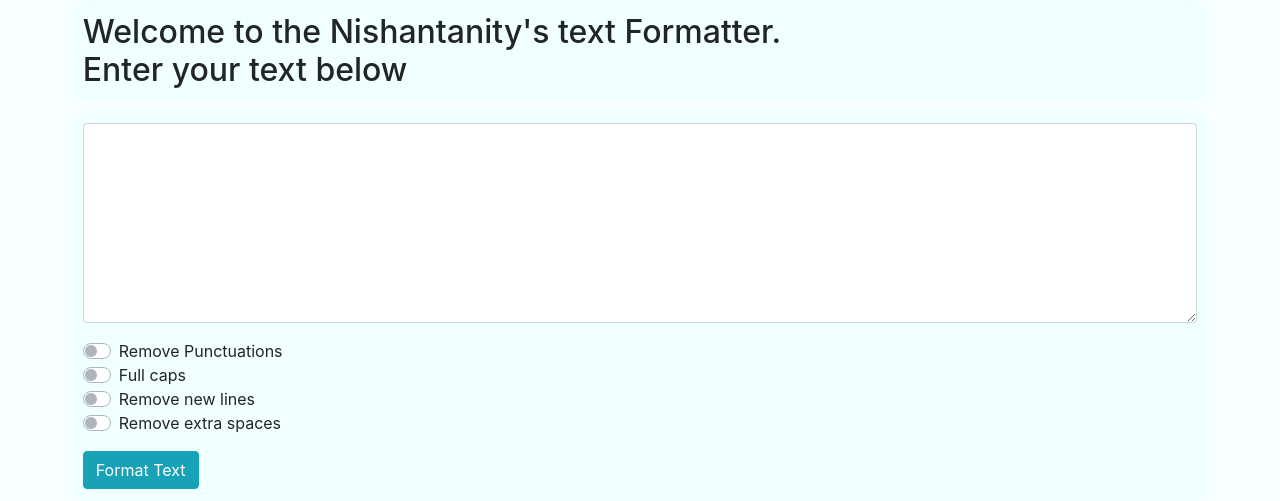
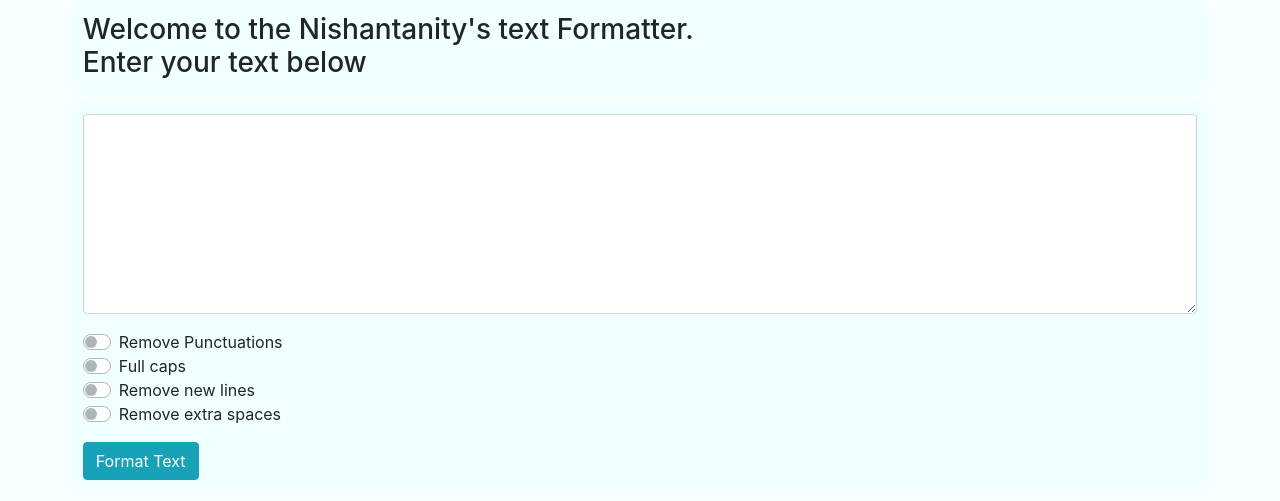
Before and after one commit to AlgoVoyager/Nishantanity, a Django app: page / in a window 1280 px wide. Shown: the part 56-557 px from the top of the page. Run offline with Django 4.2, Linux system fonts and the light colour scheme.

Commit message:
head smaller

```diff
--- a/templates/index.html
+++ b/templates/index.html
@@ -3,7 +3,7 @@
 {% block body %}
 
 
-    <h2 class="container ">Welcome to the Nishantanity's text Formatter.<br>Enter your text below</h2>
+    <h3 class="container ">Welcome to the Nishantanity's text Formatter.<br>Enter your text below</h3>
     <div class="container">
       <form action='/analyze' method='POST'>
         {% csrf_token %}
```
